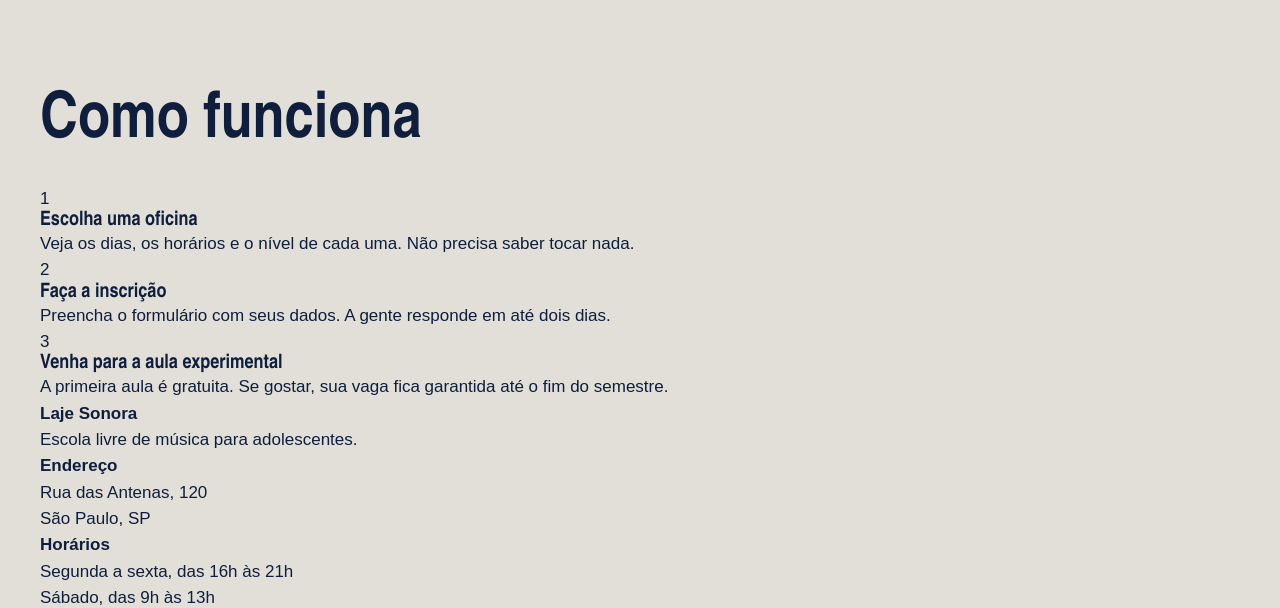
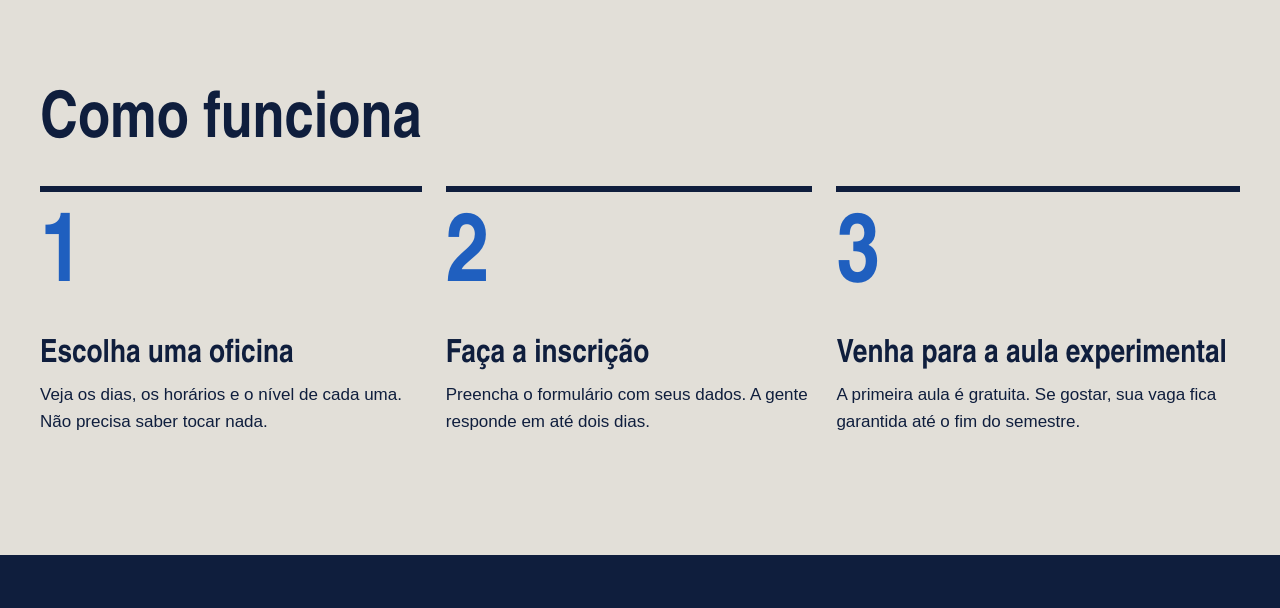
Before and after one commit to gabrielncosta-hue/lajeunderscoresonora, a plain HTML site: page index.html in a window 1280 px wide. Shown: the part 1777-2385 px from the top of the page. Drawn offline with Linux system fonts and the light colour scheme; a web font is replaced by a local one.

Commit message:
Página inicial pronta

```diff
--- a/index.css
+++ b/index.css
@@ -189,3 +189,50 @@
     justify-content: space-between;
     align-items: center;
 }
+
+
+.passos{
+    display: flex;
+    gap: 24px;
+}
+.passo{
+     border-top: 6px solid var(--tinta);
+     padding-top: 20px;
+}
+
+.passo-numero{
+    font-family: var(--fonte-cartaz);
+    font-size: 96px;
+    font-weight: 900;
+    line-height: 1;
+    color: var(--caixa-dagua);
+}
+
+.passo h3{
+    font-size: 32px;
+    margin-block: 32px 12px;
+}
+
+.rodape{
+    margin-top: 120px;
+    background: var(--tinta);
+    color: var(--concreto);
+    padding-top: 56px;
+    padding-bottom: 56px;
+}
+
+.rodape-colunas{
+    display: flex;
+    gap: 40px;
+}
+
+.rodape-coluna {
+    flex: 1;
+}
+
+.rodape h4 {
+    font-family: var(--fonte-cartaz);
+    font-size: 28px;
+    color: var(--fita);
+    margin-bottom: 12px;
+}
```
